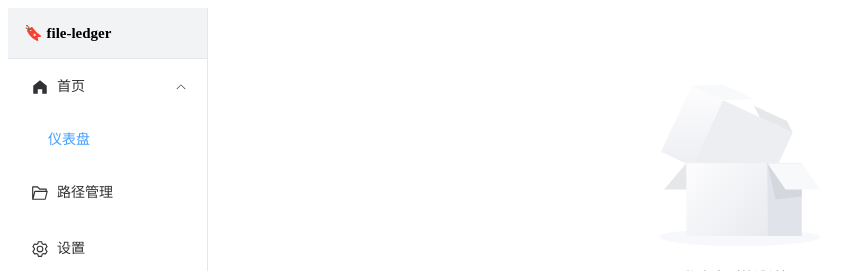
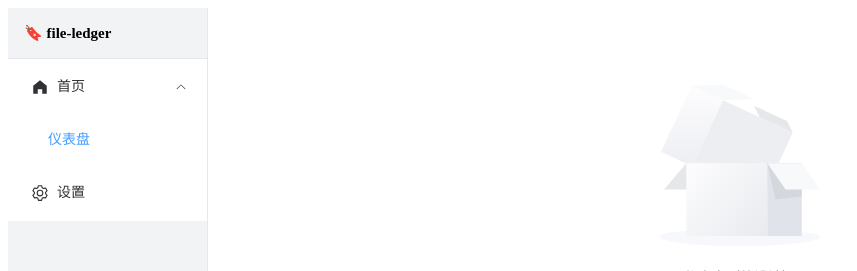
Before and after one commit to yehuoshun/file-ledger, a Vue app in the folder web/: page /home/dashboard in a window 1280 px wide. Shown: the top 271 px of the page, without its empty margins (0-857 px from the left). Built offline with nearby package versions, Linux system fonts and the light colour scheme.

Commit message:
清理：移除路径管理页面文件+路由+菜单项

```diff
--- a/web/src/App.vue
+++ b/web/src/App.vue
@@ -18,10 +18,7 @@
             仪表盘
           </el-menu-item>
         </el-sub-menu>
-        <el-menu-item index="/registry">
-          <el-icon><FolderOpened /></el-icon>
-          <span>路径管理</span>
-        </el-menu-item>
+
         <el-menu-item index="/settings">
           <el-icon><Setting /></el-icon>
           <span>设置</span>
@@ -39,7 +36,7 @@
 
 <script setup lang="ts">
 import { useRoute } from 'vue-router'
-import { HomeFilled, FolderOpened, Setting } from '@element-plus/icons-vue'
+import { HomeFilled, Setting } from '@element-plus/icons-vue'
 
 const route = useRoute()
 </script>
--- a/web/src/router/index.ts
+++ b/web/src/router/index.ts
@@ -1,7 +1,6 @@
 import { createRouter, createWebHistory } from 'vue-router'
 import HomeLayout from '../views/Home.vue'
 import DashboardView from '../views/Dashboard.vue'
-import RegistryView from '../views/Registry.vue'
 import SettingsView from '../views/Settings.vue'
 
 const router = createRouter({
@@ -18,7 +17,6 @@ const router = createRouter({
         { path: 'dashboard', name: 'dashboard', component: DashboardView },
       ],
     },
-    { path: '/registry', name: 'registry', component: RegistryView },
     { path: '/settings', name: 'settings', component: SettingsView },
   ],
 })
--- a/web/src/views/Registry.vue
+++ /dev/null
@@ -1,3 +0,0 @@
-<template>
-  <el-empty description="路径管理" />
-</template>
```
